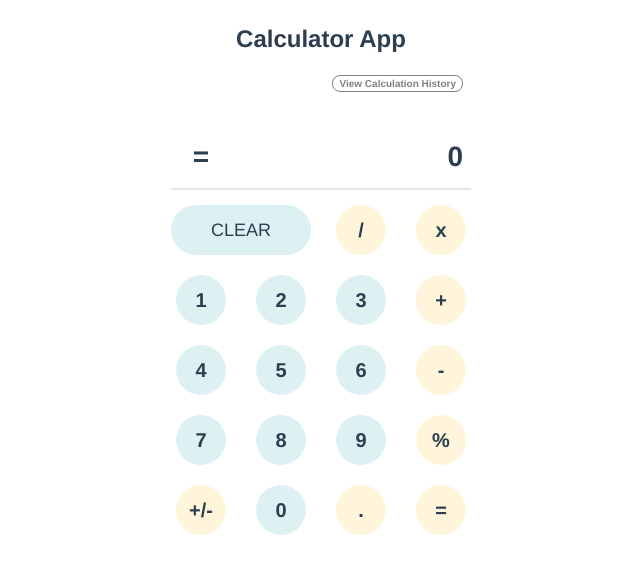
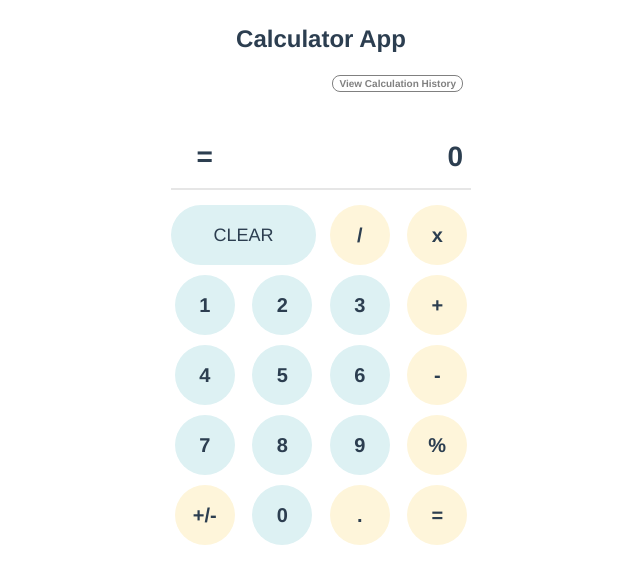
Before and after one commit to donisamalo/simple-calculator, a Vue app: page / in a window 1280 px wide. Shown: the top 584 px of the page, without its empty margins (319-959 px from the left). Built offline with nearby package versions, Linux system fonts and the light colour scheme.

Commit message:
update gap, width and height button, add overflow auto on value field

```diff
--- a/src/assets/scss/mixins.scss
+++ b/src/assets/scss/mixins.scss
@@ -1,7 +1,7 @@
 @mixin display {
   display: grid;
   grid-template-columns: repeat(4, 1fr);
-  gap: 20px;
+  gap: 10px;
 }
 
 @mixin rippleEffect {
--- a/src/components/Calculator.vue
+++ b/src/components/Calculator.vue
@@ -162,6 +162,7 @@ export default {
         grid-column-end: span 3;
         text-align: right;
         padding-right: 8px;
+        overflow: auto;
       }
     }
   }
@@ -171,8 +172,8 @@ export default {
     div {
       border-radius: 50%;
       background: $primary-color;
-      width: 50px;
-      line-height: 50px;
+      width: 60px;
+      line-height: 60px;
       margin: auto;
       font-size: 20px;
       font-weight: bold;
```
